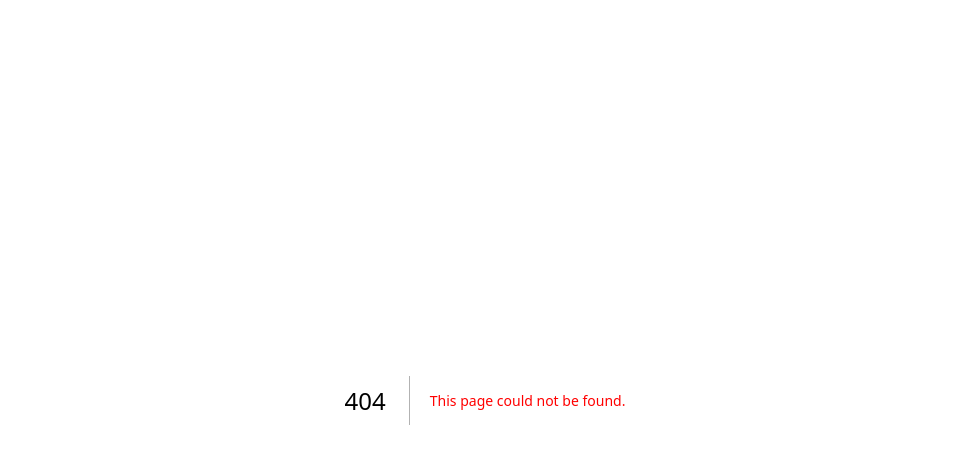
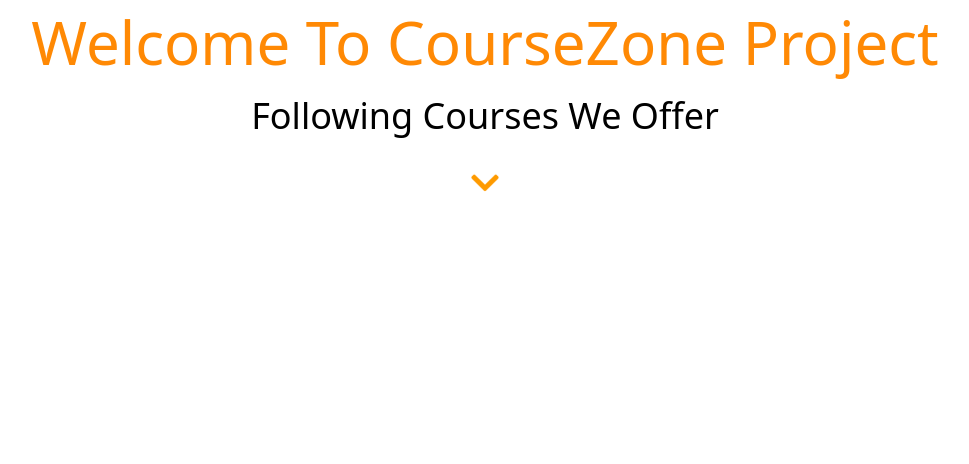
Before and after one commit to Bppatkar/learning_next_js, a Next.js app: page /projects/project_1_coursezon in a window 1280 px wide. Before the commit this address had no page. Shown: the top 464 px of the page, without its empty margins (155-1124 px from the left). Built offline with nearby package versions, Linux system fonts and the light colour scheme.

Commit message:
working on first projects using tailwind

```diff
--- a/app/globals.css
+++ b/app/globals.css
@@ -1,7 +1,9 @@
-body {
+@import "tailwindcss";
+
+/* body {
   background-color: #fff;
   color: #000;
-}
+} */
 
 ul > li {
   list-style: none;
--- a/app/layout.jsx
+++ b/app/layout.jsx
@@ -19,7 +19,7 @@ export const metadata = {
 export default function RootLayout({ children }) {
   return (
     <html lang="en">
-      <body className={`${geistSans.variable} ${geistMono.variable}`}>
+      <body className={`${geistSans.variable} ${geistMono.variable} dark:bg-gray-900 dark:text-white`}>
         {children}
       </body>
     </html>
--- /dev/null
+++ b/app/projects/project_1_coursezon/page.jsx
@@ -0,0 +1,26 @@
+import React from "react";
+
+const page = () => {
+  return (
+    <div>
+      <h1 className="text-orange-400 text-6xl text-center mt-3 ">
+        Welcome To CourseZone Project
+      </h1>
+      <h3 className="text-center mt-6 text-4xl">Following Courses We Offer</h3>
+      <svg
+        stroke="currentColor"
+        fill="currentColor"
+        stroke-width="0"
+        viewBox="0 0 448 512"
+        className="w-8 h-8 text-amber-500 text-center mx-auto mt-8 animate-bounce"
+        height="1em"
+        width="1em"
+        xmlns="http://www.w3.org/2000/svg"
+      >
+        <path d="M207.029 381.476L12.686 187.132c-9.373-9.373-9.373-24.569 0-33.941l22.667-22.667c9.357-9.357 24.522-9.375 33.901-.04L224 284.505l154.745-154.021c9.379-9.335 24.544-9.317 33.901.04l22.667 22.667c9.373 9.373 9.373 24.569 0 33.941L240.971 381.476c-9.373 9.372-24.569 9.372-33.942 0z"></path>
+      </svg>
+    </div>
+  );
+};
+
+export default page;
--- a/package.json
+++ b/package.json
@@ -9,8 +9,11 @@
     "lint": "next lint"
   },
   "dependencies": {
+    "@tailwindcss/postcss": "^4.1.7",
+    "next": "15.3.2",
+    "postcss": "^8.5.3",
     "react": "^19.0.0",
     "react-dom": "^19.0.0",
-    "next": "15.3.2"
+    "tailwindcss": "^4.1.7"
   }
 }
--- /dev/null
+++ b/postcss.config.mjs
@@ -0,0 +1,6 @@
+const config = {
+  plugins: {
+    "@tailwindcss/postcss": {},
+  },
+};
+export default config;
```
Also changed, not shown: 1 other file (tests, documents, lock files or other folders).
